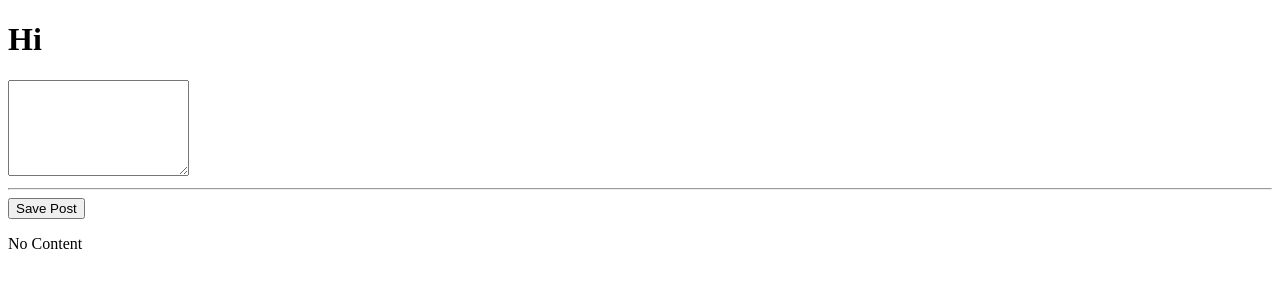
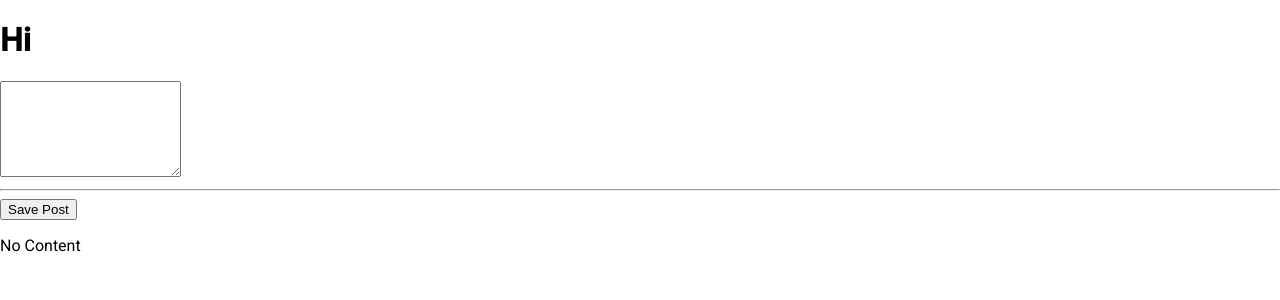
Before and after one commit to sujitacharya2005/MeanLearning, an Angular app in the folder meanlearning/: page / in a window 1280 px wide. Shown: the top 300 px of the page. Built offline with nearby package versions, Linux system fonts and the light colour scheme.

Commit message:
ng add @angular/material

```diff
--- a/meanlearning/angular.json
+++ b/meanlearning/angular.json
@@ -23,6 +23,9 @@
               "src/assets"
             ],
             "styles": [
+              {
+                "input": "node_modules/@angular/material/prebuilt-themes/indigo-pink.css"
+              },
               "src/styles.css"
             ],
             "scripts": []
@@ -72,6 +75,9 @@
             "tsConfig": "src/tsconfig.spec.json",
             "karmaConfig": "src/karma.conf.js",
             "styles": [
+              {
+                "input": "node_modules/@angular/material/prebuilt-themes/indigo-pink.css"
+              },
               "src/styles.css"
             ],
             "scripts": [],
--- a/meanlearning/package.json
+++ b/meanlearning/package.json
@@ -17,12 +17,14 @@
     "@angular/core": "^6.1.0",
     "@angular/forms": "^6.1.0",
     "@angular/http": "^6.1.0",
+    "@angular/material": "^6.4.3",
     "@angular/platform-browser": "^6.1.0",
     "@angular/platform-browser-dynamic": "^6.1.0",
     "@angular/router": "^6.1.0",
     "core-js": "^2.5.4",
     "rxjs": "^6.0.0",
-    "zone.js": "~0.8.26"
+    "zone.js": "~0.8.26",
+    "@angular/cdk": "^6.2.0"
   },
   "devDependencies": {
     "@angular-devkit/build-angular": "~0.7.0",
--- a/meanlearning/src/app/app.module.ts
+++ b/meanlearning/src/app/app.module.ts
@@ -4,6 +4,7 @@
 
 import { AppComponent } from './app.component';
 import {PostCreateComponent} from './posts/post-create/post-create.component';
+import { BrowserAnimationsModule } from '@angular/platform-browser/animations';
 
 @NgModule({
   declarations: [
@@ -12,7 +13,8 @@
   ],
   imports: [
     BrowserModule,
-    FormsModule
+    FormsModule,
+    BrowserAnimationsModule
   ],
   providers: [],
   bootstrap: [AppComponent]
--- a/meanlearning/src/index.html
+++ b/meanlearning/src/index.html
@@ -1,6 +1,8 @@
 <!doctype html>
 <html lang="en">
 <head>
+<link href="https://fonts.googleapis.com/icon?family=Material+Icons" rel="stylesheet">
+<link href="https://fonts.googleapis.com/css?family=Roboto:300,400,500" rel="stylesheet">
   <meta charset="utf-8">
   <title>Meanlearning</title>
   <base href="/">
--- a/meanlearning/src/styles.css
+++ b/meanlearning/src/styles.css
@@ -1 +1,4 @@
 /* You can add global styles to this file, and also import other style files */
+
+html, body { height: 100%; }
+body { margin: 0; font-family: 'Roboto', sans-serif; }
```
Also changed, not shown: 1 other file (tests, documents, lock files or other folders).
